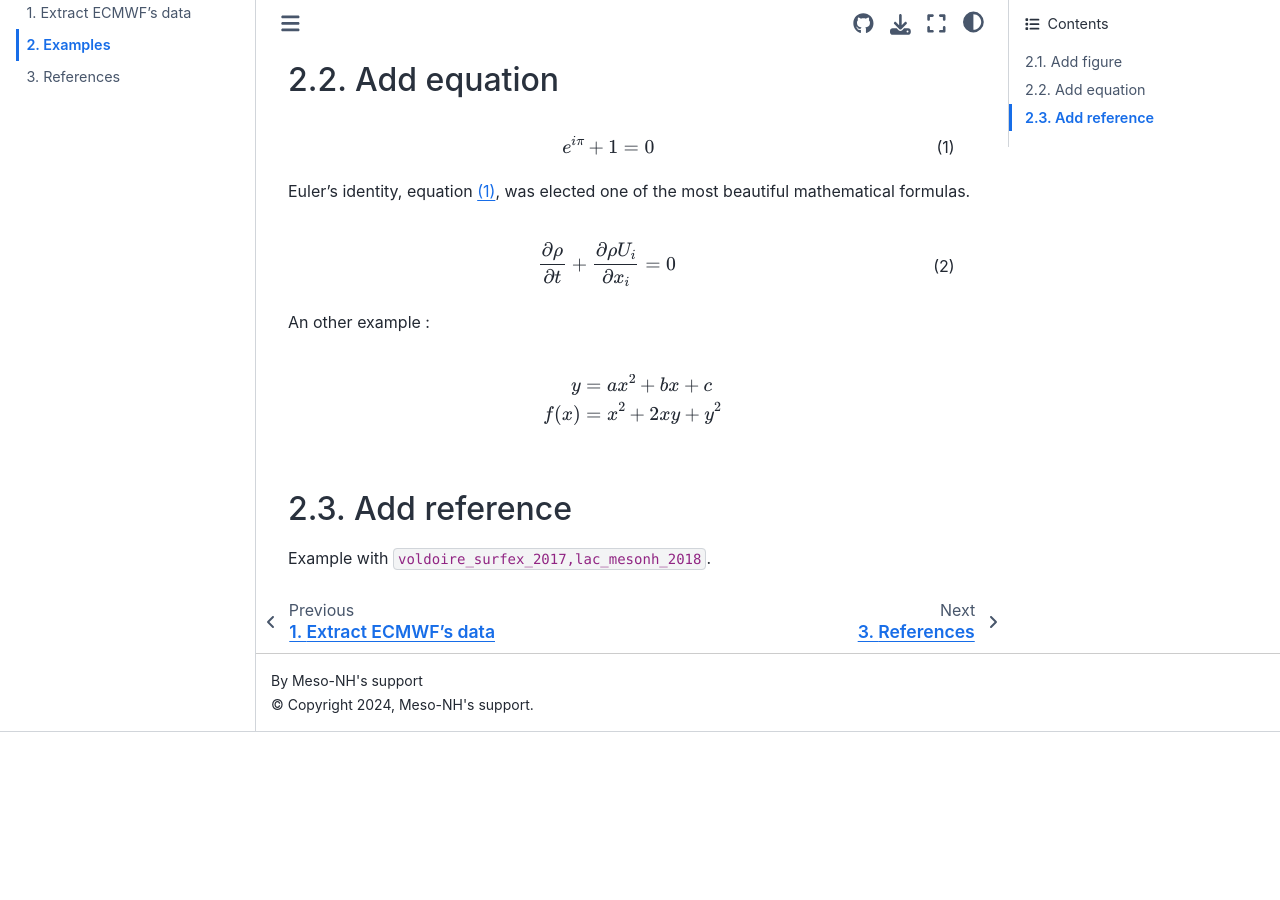
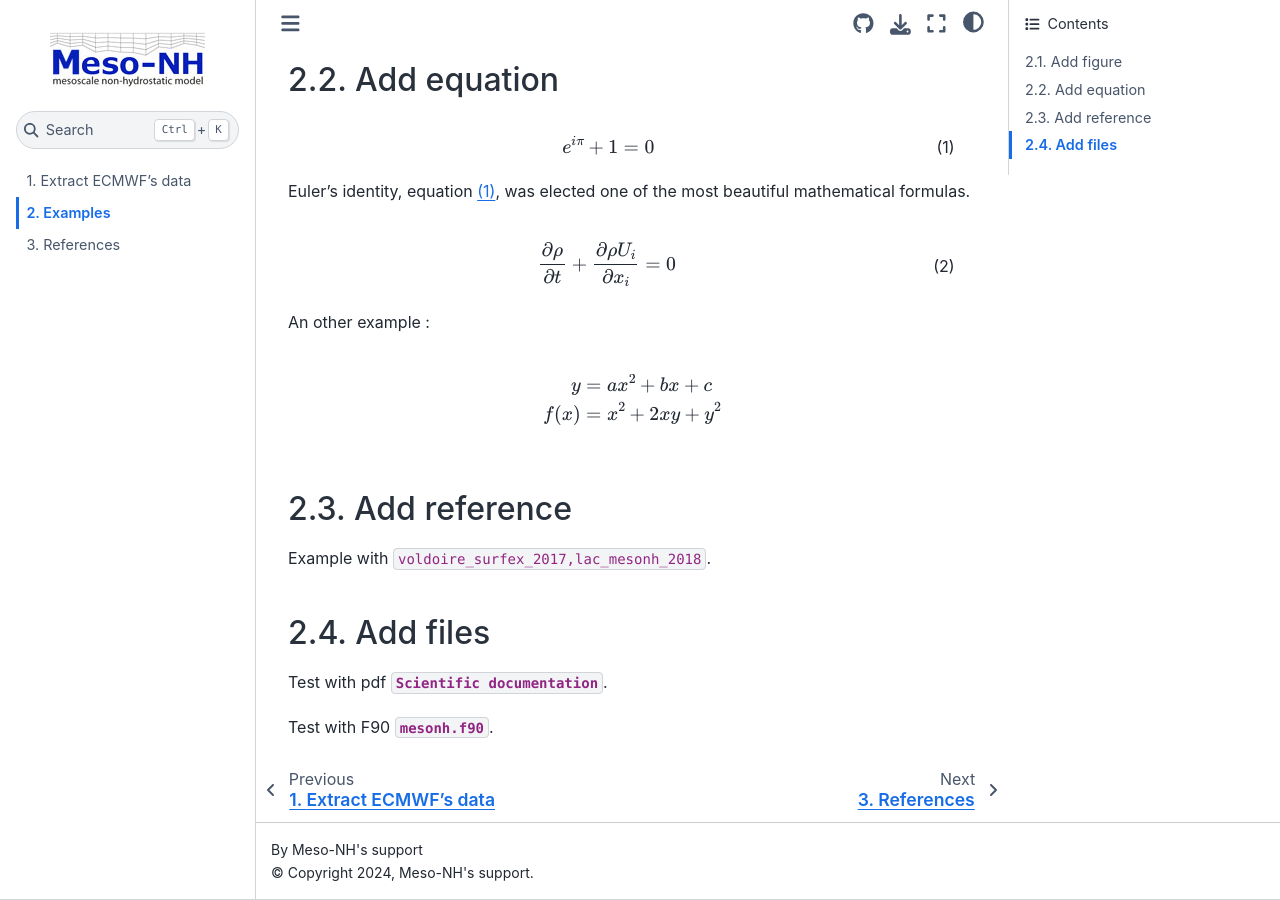
Before and after one commit to JorisPianezze/mesonh_beta_test_guide, a Sphinx documentation site: the page built from docs/source/examples/examples.rst, in a window 1280 px wide and 900 px high, scrolled down 513 px. Built offline with Sphinx 7.4.7 and the Sphinx Book theme 1.1.4, drawn with Linux system fonts in a browser that asks for light colours; cross-references to code outside the pages are shown as plain code; before the commit the page ends 1245 px from its top, so only the background shows below that.

Commit message:
Add files to download

```diff
--- a/docs/source/examples/examples.rst
+++ b/docs/source/examples/examples.rst
@@ -36,3 +36,10 @@
 ********************************************
 
 Example with :cite:p:`voldoire_surfex_2017,lac_mesonh_2018`.
+
+Add files
+********************************************
+
+Test with pdf :download:`Scientific documentation <scidoc_p1.pdf>`.
+
+Test with F90 :download:`mesonh.f90 <mesonh.f90>`.
```
Also changed, not shown: 2 other files.
